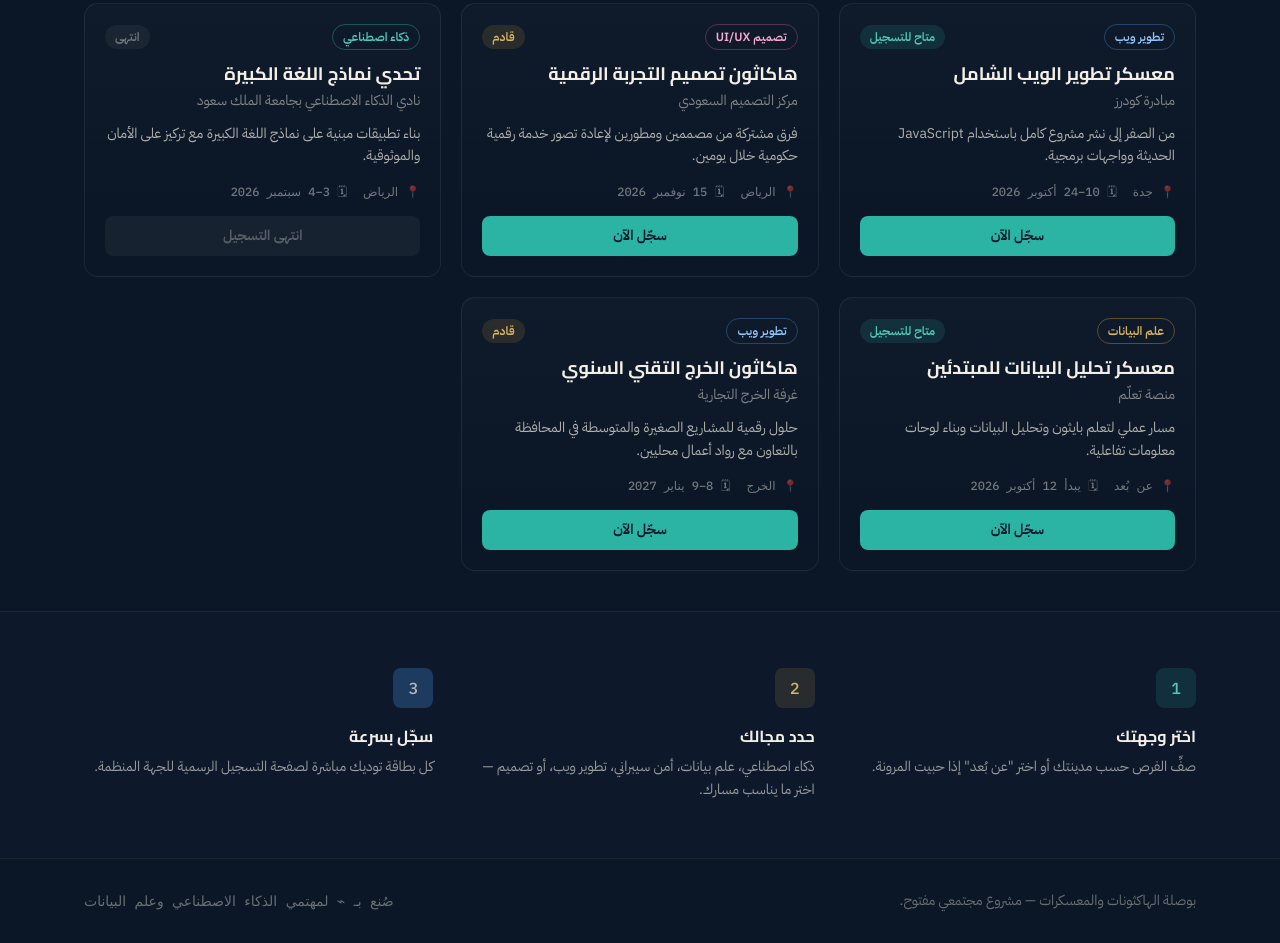
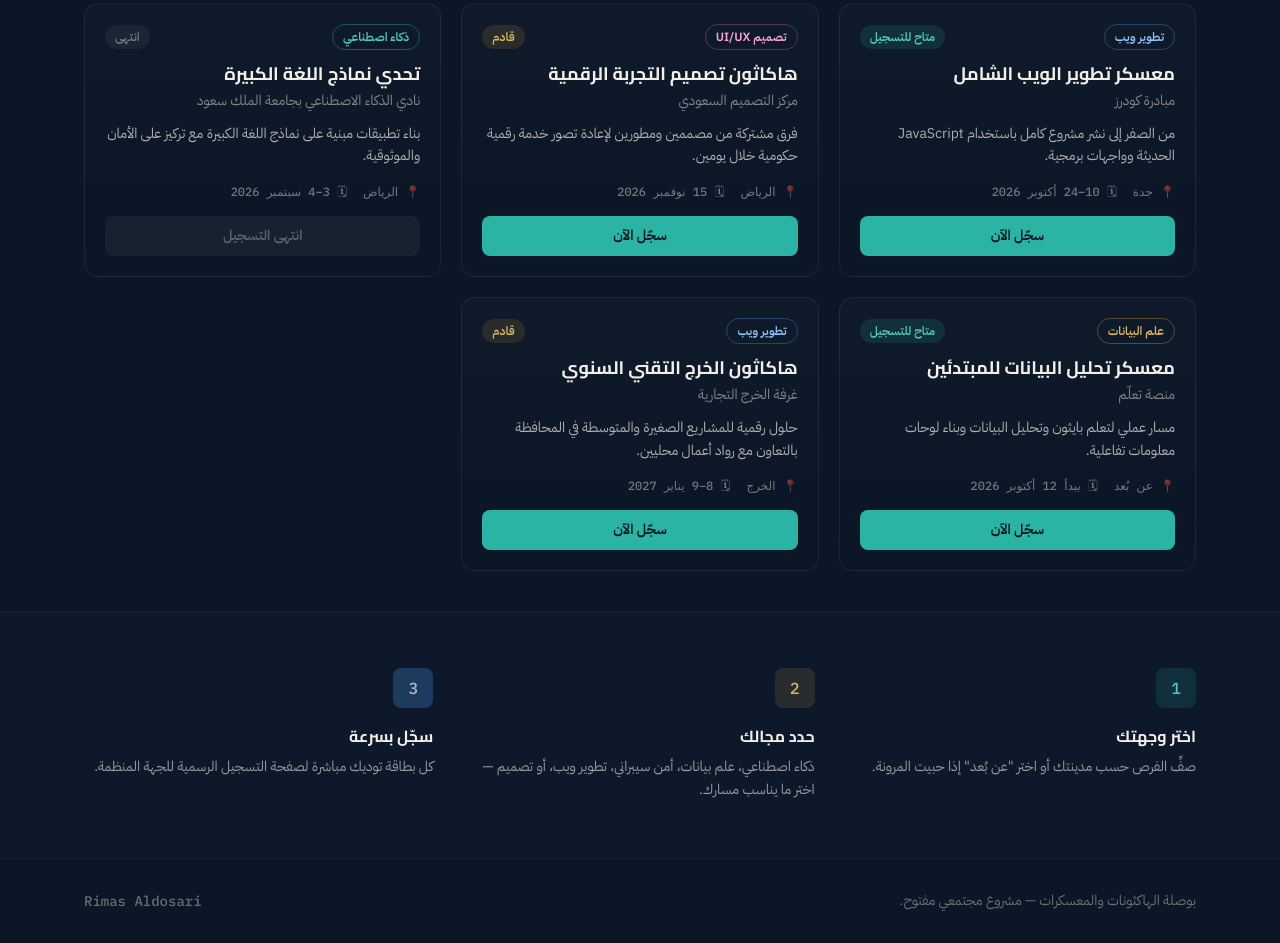
Before and after one commit to rimasaldosari/bousla-hackathons, a plain HTML site: page index.html in a window 1280 px wide. Shown: the part 1148-2091 px from the top of the page. Drawn offline with nearby package versions, Linux system fonts and the light colour scheme.

Commit message:
Update footer text to include author name

```diff
--- a/index.html
+++ b/index.html
@@ -183,7 +183,7 @@
 <footer class="border-t border-white/5">
   <div class="max-w-6xl mx-auto px-5 py-8 flex flex-col sm:flex-row items-center justify-between gap-3 text-sm text-sand/40">
     <p>بوصلة الهاكثونات والمعسكرات — مشروع مجتمعي مفتوح.</p>
-    <p class="font-mono">صُنع بـ ⌁ لمهتمي الذكاء الاصطناعي وعلم البيانات</p>
+    <p class="font-mono">Rimas Aldosari</p>
   </div>
 </footer>
 
```
